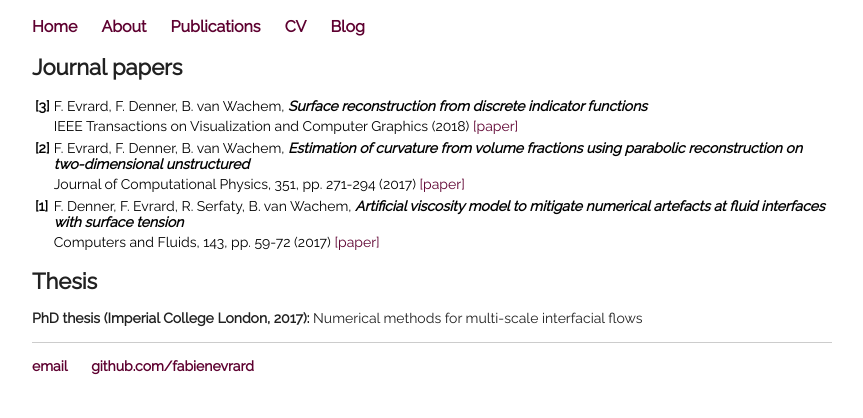
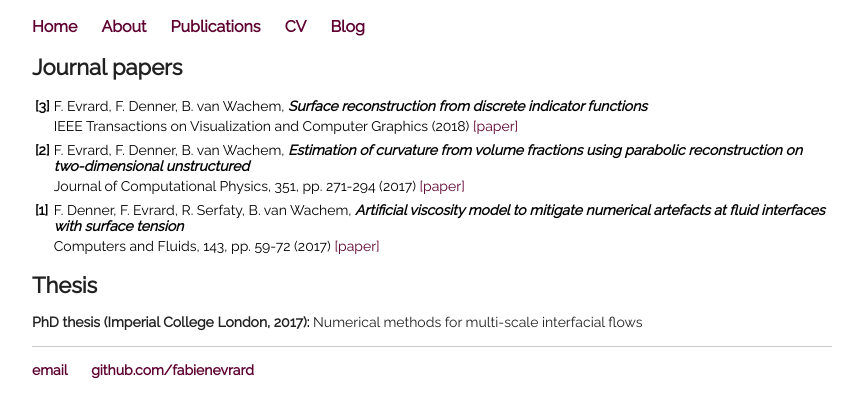
Before and after one commit to fabienevrard/fabienevrard.github.io, a Jekyll site: the page built from publications/index.html, in a window 1280 px wide. Shown: the top 418 px of the page, without its empty margins (208-1071 px from the left). Built offline with Jekyll 4.4.1, drawn with Linux system fonts in a browser that asks for light colours.

Commit message:
Update index.html

```diff
--- a/publications/index.html
+++ b/publications/index.html
@@ -14,7 +14,7 @@ title: Publications
 			 <td></td>
 			 <td>IEEE Transactions on Visualization and Computer Graphics (2018) <a href="https://doi.org/10.1109/TVCG.2018.2809751">[paper]</a></td>
 		 </tr>
-		 <tr></tr>
+		 <tr><td></td><td></td></tr>
 		 <tr>
 			 <td><b>[2]</b></td>
 			 <td>F. Evrard, F. Denner, B. van Wachem, <i><b>Estimation of curvature from
@@ -24,7 +24,7 @@ volume fractions using parabolic reconstruction on two-dimensional unstructured<
 			 <td></td>
 			 <td>Journal of Computational Physics, 351, pp. 271-294 (2017) <a href="https://doi.org/10.1016/j.jcp.2017.09.034">[paper]</a></td>
 		 </tr>
-		 <tr></tr>
+		 <tr><td></td><td></td></tr>
 		 <tr>
 			 <td><b>[1]</b></td>
 			 <td>F. Denner, F. Evrard, R. Serfaty, B. van Wachem, <i><b>Artificial viscosity model to mitigate numerical artefacts at fluid interfaces with surface tension</b></i></td>
```
